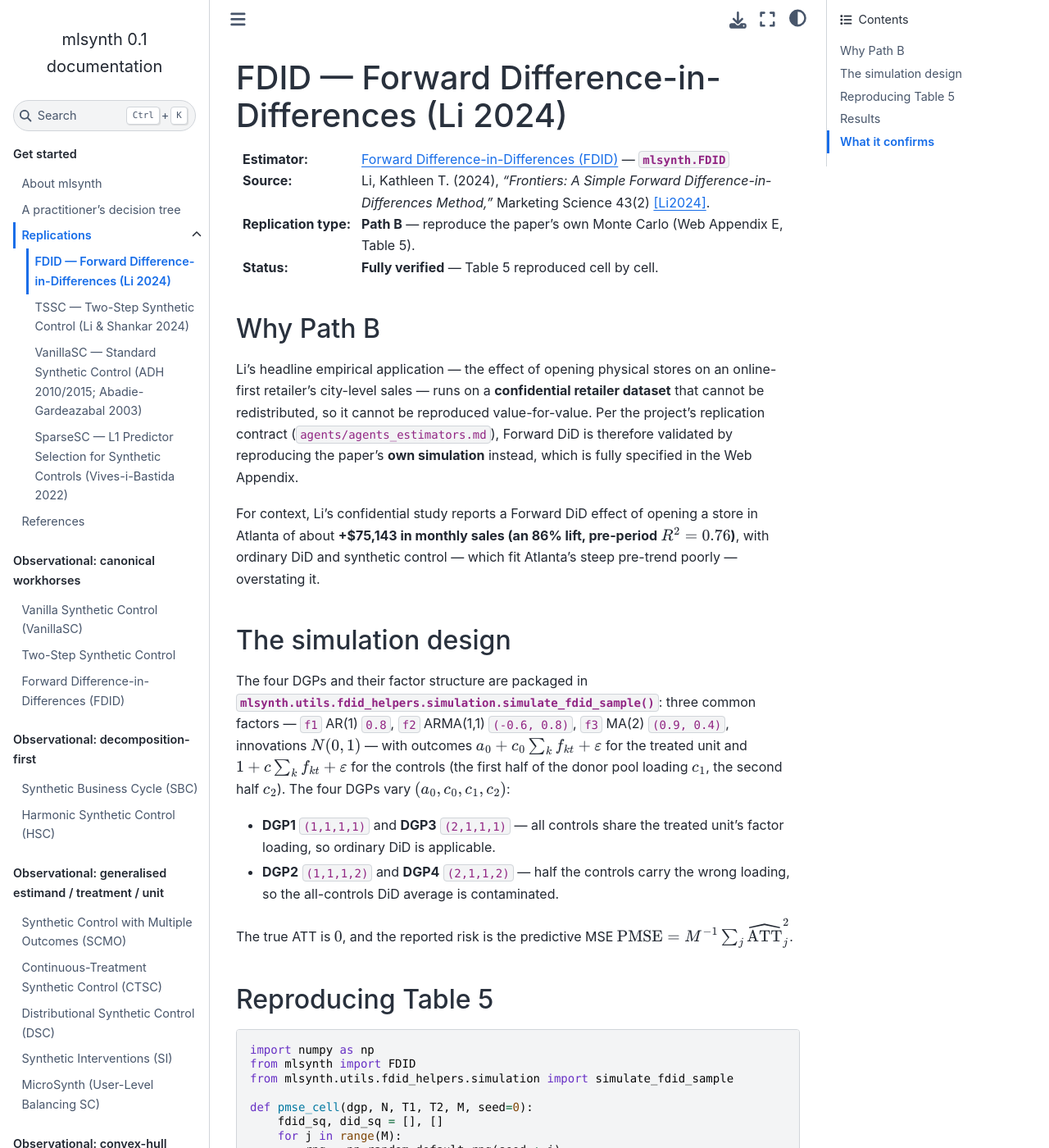
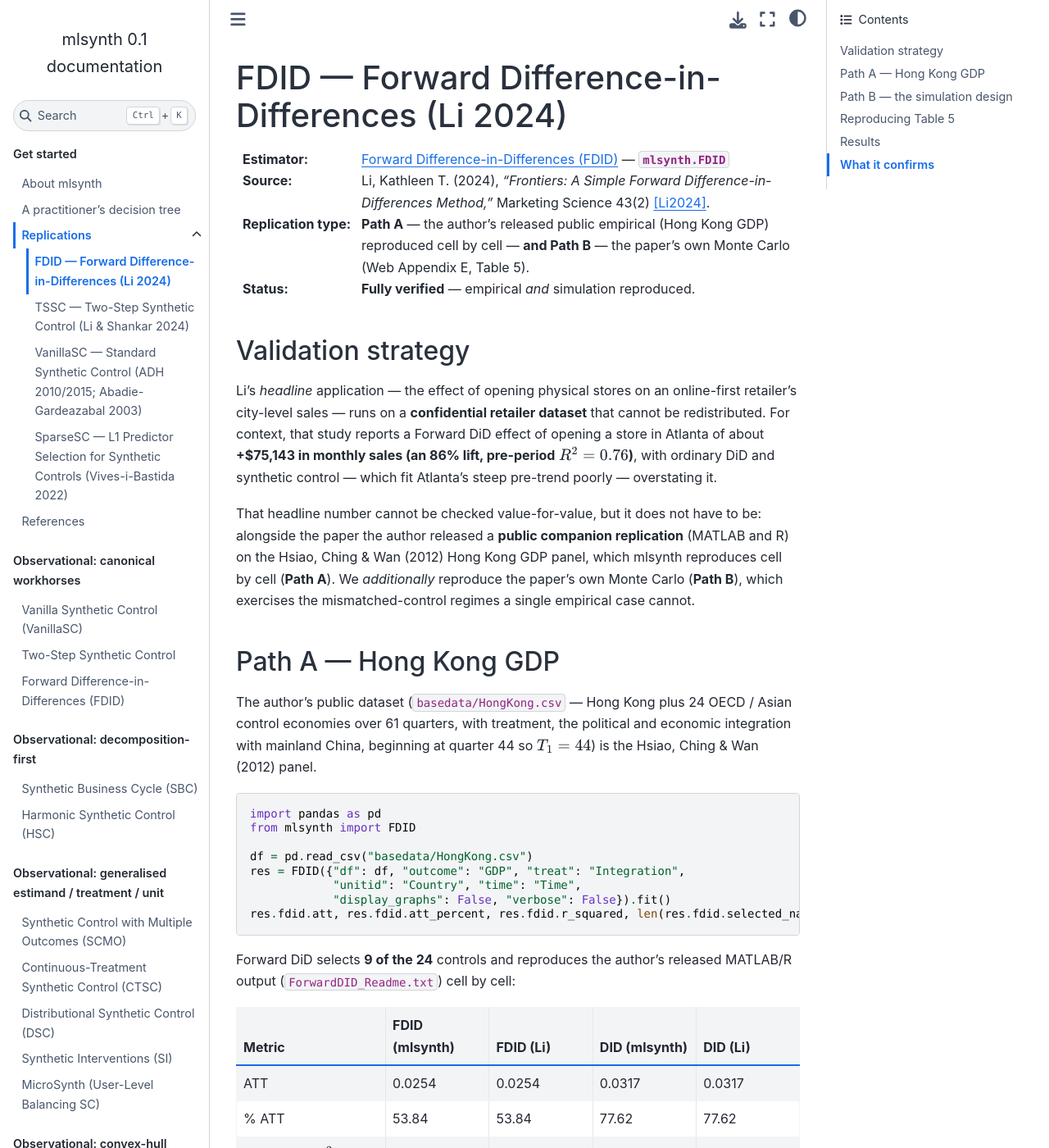
Before and after one commit to jgreathouse9/mlsynth, a Sphinx documentation site: the page built from docs/replications/fdid.rst, in a window 1280 px wide and 1400 px high. Shown: the whole window at 82% size. Built offline with Sphinx 7.4.7 and the Sphinx Book theme 1.1.4, drawn with Linux system fonts in a browser that asks for light colours; pages that are not in the unit, such as notebooks, are missing from menus; some of the changed text lies outside the part shown.

Commit message:
Validate FDID Path A: Hong Kong GDP empirical, cell by cell
Li (2024)'s headline application uses a confidential retailer panel, but the
author released a public companion replication on the Hsiao, Ching & Wan
(2012) Hong Kong GDP panel. mlsynth's FDID reproduces the author's released
MATLAB/R output cell by cell on basedata/HongKong.csv:

  FDID  ATT 0.0254  | %ATT 53.84 | pre-R^2 0.843 | 9 of 24 controls
  DID   ATT 0.0317  | %ATT 77.62 | pre-R^2 0.505
  95% CI (0.0163, 0.0345), SATT ~5.49 -- all match.

- benchmarks/cases/fdid_hongkong.py: durable Path A case (registered).
- tests/test_fdid_replication.py: fast CI guard on the released numbers.
- docs/replications/fdid.rst: reframed to document Path A (empirical) and
  Path B (Table 5 simulation); replications index + CHANGELOG updated.

With Path A (empirical, cell by cell) and Path B (simulation direction over
M=400 reps) both reproduced, FDID is officially validated.

https://claude.ai/code/session_01NFEcDVvBWKQwjc1u87fvFX

```diff
--- a/docs/replications/fdid.rst
+++ b/docs/replications/fdid.rst
@@ -6,28 +6,94 @@ FDID — Forward Difference-in-Differences (Li 2024)
 :Estimator: :doc:`../fdid` — :class:`mlsynth.FDID`
 :Source: Li, Kathleen T. (2024), *"Frontiers: A Simple Forward
    Difference-in-Differences Method,"* Marketing Science 43(2) [Li2024]_.
-:Replication type: **Path B** — reproduce the paper's own Monte Carlo
-   (Web Appendix E, Table 5).
-:Status: **Fully verified** — Table 5 reproduced cell by cell.
+:Replication type: **Path A** — the author's released public empirical
+   (Hong Kong GDP) reproduced cell by cell — **and Path B** — the paper's
+   own Monte Carlo (Web Appendix E, Table 5).
+:Status: **Fully verified** — empirical *and* simulation reproduced.
 
-Why Path B
-----------
+Validation strategy
+-------------------
 
-Li's headline empirical application — the effect of opening physical stores
-on an online-first retailer's city-level sales — runs on a **confidential
-retailer dataset** that cannot be redistributed, so it cannot be reproduced
-value-for-value. Per the project's replication contract
-(``agents/agents_estimators.md``), Forward DiD is therefore validated by
-reproducing the paper's **own simulation** instead, which is fully specified
-in the Web Appendix.
+Li's *headline* application — the effect of opening physical stores on an
+online-first retailer's city-level sales — runs on a **confidential retailer
+dataset** that cannot be redistributed. For context, that study reports a
+Forward DiD effect of opening a store in Atlanta of about **+$75,143 in
+monthly sales (an 86% lift, pre-period** :math:`R^2 = 0.76`\ **)**, with
+ordinary DiD and synthetic control — which fit Atlanta's steep pre-trend
+poorly — overstating it.
 
-For context, Li's confidential study reports a Forward DiD effect of opening a
-store in Atlanta of about **+$75,143 in monthly sales (an 86% lift,
-pre-period** :math:`R^2 = 0.76`\ **)**, with ordinary DiD and synthetic
-control — which fit Atlanta's steep pre-trend poorly — overstating it.
+That headline number cannot be checked value-for-value, but it does not have
+to be: alongside the paper the author released a **public companion
+replication** (MATLAB and R) on the Hsiao, Ching & Wan (2012) Hong Kong GDP
+panel, which mlsynth reproduces cell by cell (**Path A**). We *additionally*
+reproduce the paper's own Monte Carlo (**Path B**), which exercises the
+mismatched-control regimes a single empirical case cannot.
 
-The simulation design
----------------------
+Path A — Hong Kong GDP
+----------------------
+
+The author's public dataset (``basedata/HongKong.csv`` — Hong Kong plus 24
+OECD / Asian control economies over 61 quarters, with treatment, the
+political and economic integration with mainland China, beginning at quarter
+44 so :math:`T_1 = 44`) is the Hsiao, Ching & Wan (2012) panel.
+
+.. code-block:: python
+
+   import pandas as pd
+   from mlsynth import FDID
+
+   df = pd.read_csv("basedata/HongKong.csv")
+   res = FDID({"df": df, "outcome": "GDP", "treat": "Integration",
+               "unitid": "Country", "time": "Time",
+               "display_graphs": False, "verbose": False}).fit()
+   res.fdid.att, res.fdid.att_percent, res.fdid.r_squared, len(res.fdid.selected_names)
+
+Forward DiD selects **9 of the 24** controls and reproduces the author's
+released MATLAB/R output (``ForwardDID_Readme.txt``) cell by cell:
+
+.. list-table::
+   :header-rows: 1
+   :widths: 26 18 18 18 18
+
+   * - Metric
+     - FDID (mlsynth)
+     - FDID (Li)
+     - DID (mlsynth)
+     - DID (Li)
+   * - ATT
+     - 0.0254
+     - 0.0254
+     - 0.0317
+     - 0.0317
+   * - % ATT
+     - 53.84
+     - 53.84
+     - 77.62
+     - 77.62
+   * - pre-period :math:`R^2`
+     - 0.843
+     - 0.843
+     - 0.505
+     - 0.505
+   * - controls used
+     - 9
+     - 9
+     - 24
+     - 24
+
+The 95% confidence interval ``(0.0163, 0.0345)`` and the standardized ATT
+(t-statistic) :math:`\approx 5.49` likewise match the released values.
+Forward DiD's far higher pre-period fit (:math:`R^2 = 0.84` versus DiD's
+:math:`0.50`) is the whole point: the all-controls average tracks Hong Kong's
+pre-integration path poorly, so plain DiD overstates the effect, while the
+forward search keeps only the 9 economies that co-move with Hong Kong.
+
+The durable check lives in ``benchmarks/cases/fdid_hongkong.py``::
+
+   python benchmarks/run_benchmarks.py --case fdid_hongkong
+
+Path B — the simulation design
+------------------------------
 
 The four DGPs and their factor structure are packaged in
 :func:`mlsynth.utils.fdid_helpers.simulation.simulate_fdid_sample`: three
```
Also changed, not shown: CHANGELOG.md (+11 -0 lines), docs/replications.rst (+6 -3 lines), benchmarks/README.md, 3 other files.
